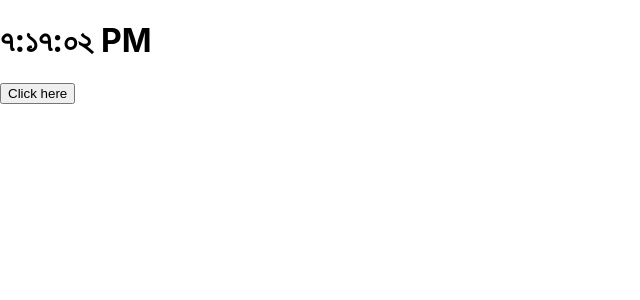
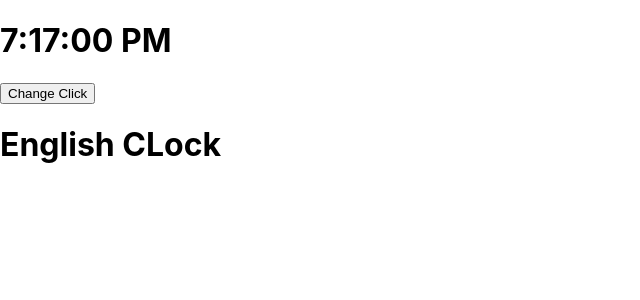
Before and after one commit to Naimul-Islam-Tashir/React_learn_with_su, a React (Create React App) app: page / in a window 1280 px wide. Shown: the top 300 px of the page, without its empty margins (0-640 px from the left). Built offline with nearby package versions, Linux system fonts and the light colour scheme.

Commit message:
class9_ conditional Renderingg

```diff
--- a/src/App.js
+++ b/src/App.js
@@ -2,7 +2,6 @@
 import Clock from './component/Clock';
 
 function App() {
-  console.log("App component render");
   return (
    <Clock />
   );
--- a/src/component/Button.js
+++ b/src/component/Button.js
@@ -2,9 +2,9 @@
 
 class Button extends Component{
     shouldComponentUpdate(nextprops){
-        const {change:nextChange ,locale:nextLocal}=this.props;
         const {change:currentChange ,locale:currentLocal}=this.props;
-        if(currentChange===nextChange &&nextLocal===currentLocal){
+        const {change:nextChange ,locale:nextLocal}=nextprops;
+        if(currentChange===nextChange && nextLocal===currentLocal){
             return false;
         }
         else{
@@ -12,12 +12,14 @@
         }
     }
     render(){
-        console.log("button component render");
-        const { change ,locale } = this.props;
+        const { change ,locale ,show} = this.props;
         return (
+            <div>
             <button type="button" onClick={()=>change(locale)}>
-                Click here
+                {locale==='bn-BD' ? "Change Click":"ক্লিক করুন"}
             </button>
+            {show ? <h1>English CLock </h1>:<h1>Bangla clock </h1>}
+            </div>
         );
     }
 }
--- a/src/component/Clock.js
+++ b/src/component/Clock.js
@@ -8,7 +8,7 @@
 //        this.handleclick=this.handleclick.bind(this);
 
 //    }
-state = { date: new Date(),locale:'bn-BD' };
+state = { date: new Date(),locale:'en-US' };
 
    componentDidMount(){
        this.clockTimer=setInterval(() => {this.tick()
@@ -31,13 +31,18 @@
        });
   }
 render(){
-    console.log("clock component render");
     const {date,locale} = this.state;
+    // let button;
+    // if(locale==='en-US'){
+    //    button=(<Button change={this.handleclick} locale="bn-BD"/>);
+    // }
+    // else{
+    //     button=( <Button change={this.handleclick} locale= "en-US"/>);
+    // }
     return(
-
         <div>
         <h1>{date.toLocaleTimeString(locale)}</h1>
-        <Button change={this.handleclick} locale="en-US"/>
+          {locale==='en-US'?(<Button change={this.handleclick} locale="bn-BD" show/>):( <Button change={this.handleclick} locale= "en-US" show={false} />)}
         </div>
     )
 }
```
